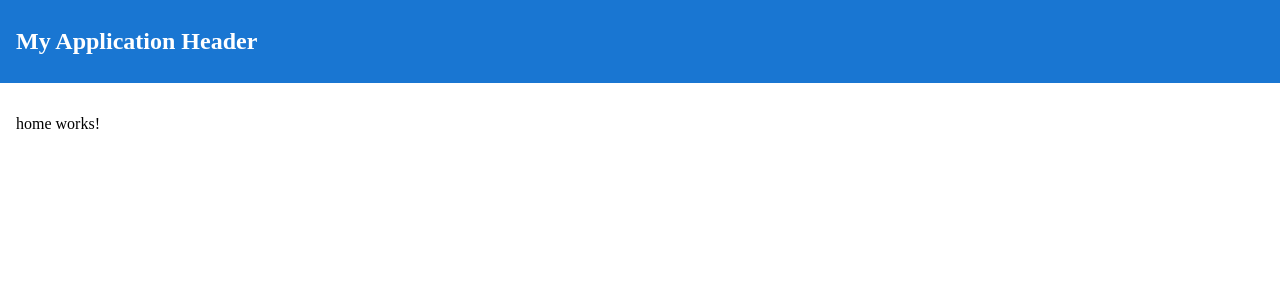
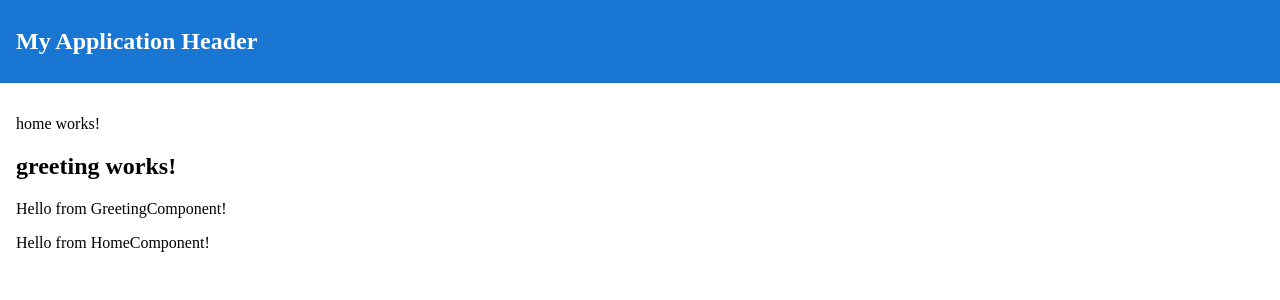
Before and after one commit to GenDev0/angular-learning-project, an Angular app: page / in a window 1280 px wide. Shown: the top 300 px of the page. Built offline with nearby package versions, Linux system fonts and the light colour scheme.

Commit message:
Data-Binding & Passing Data from parent to child

```diff
--- /dev/null
+++ b/src/app/components/greeting/greeting.component.html
@@ -0,0 +1,3 @@
+<h2>greeting works!</h2>
+<p>{{ greeting }}</p>
+<p>{{ message() }}</p>
--- /dev/null
+++ b/src/app/components/greeting/greeting.component.ts
@@ -0,0 +1,14 @@
+import { Component, input } from '@angular/core';
+
+@Component({
+  selector: 'app-greeting',
+  standalone: true,
+  imports: [],
+  templateUrl: './greeting.component.html',
+  styleUrl: './greeting.component.scss',
+})
+export class GreetingComponent {
+  greeting = 'Hello from GreetingComponent!';
+  // Get message from parent component
+  message = input('Default message from GreetingComponent');
+}
--- a/src/app/components/header/header.component.html
+++ b/src/app/components/header/header.component.html
@@ -1,5 +1,5 @@
 <header>
   <nav>
-    <h1>My Application Header</h1>
+    <h1>{{ title() }}</h1>
   </nav>
 </header>
--- a/src/app/components/header/header.component.ts
+++ b/src/app/components/header/header.component.ts
@@ -1,12 +1,12 @@
-import { Component } from '@angular/core';
+import { Component, signal } from '@angular/core';
 
 @Component({
   selector: 'app-header',
   standalone: true,
   imports: [],
   templateUrl: './header.component.html',
-  styleUrl: './header.component.scss'
+  styleUrl: './header.component.scss',
 })
 export class HeaderComponent {
-
+  title = signal('My Application Header');
 }
--- a/src/app/home/home.component.html
+++ b/src/app/home/home.component.html
@@ -1 +1,2 @@
 <p>home works!</p>
+<app-greeting [message]="message" />
--- a/src/app/home/home.component.ts
+++ b/src/app/home/home.component.ts
@@ -1,12 +1,13 @@
 import { Component } from '@angular/core';
+import { GreetingComponent } from '../components/greeting/greeting.component';
 
 @Component({
   selector: 'app-home',
   standalone: true,
-  imports: [],
+  imports: [GreetingComponent],
   templateUrl: './home.component.html',
-  styleUrl: './home.component.scss'
+  styleUrl: './home.component.scss',
 })
 export class HomeComponent {
-
+  message = 'Hello from HomeComponent!';
 }
```
Also changed, not shown: src/app/components/greeting/greeting.component.scss (added), 1 other file (tests, documents, lock files or other folders).
